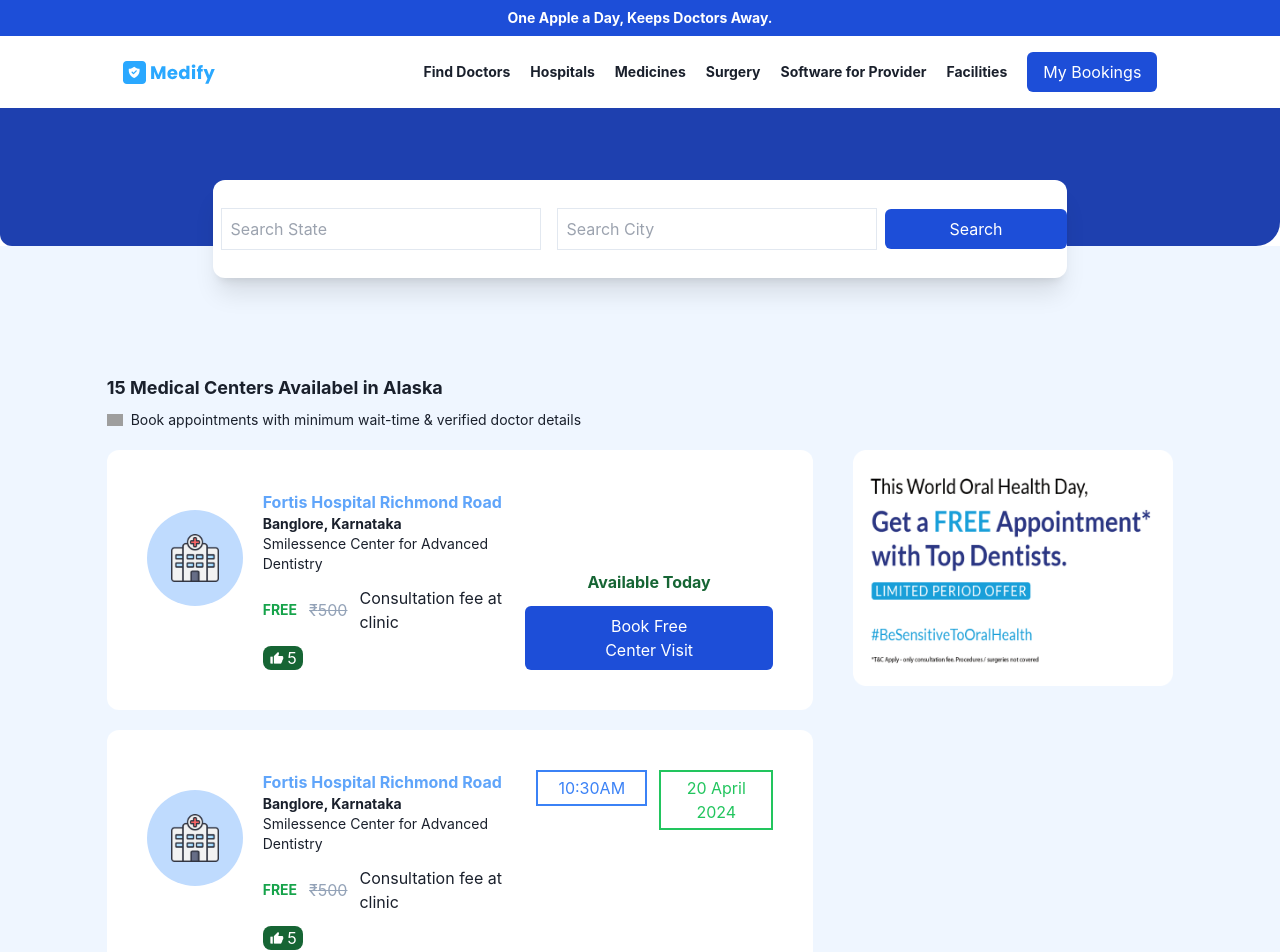
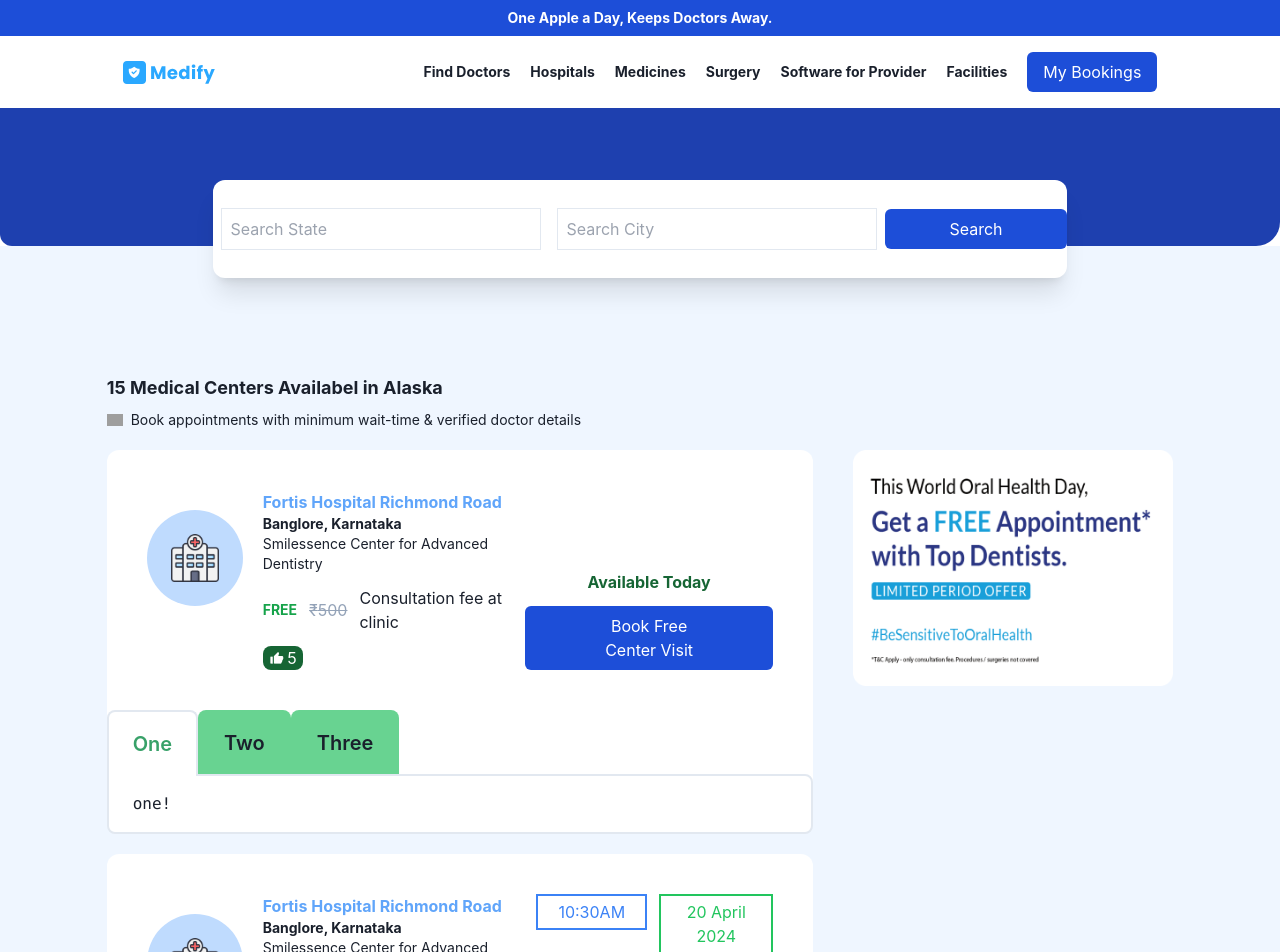
Before and after one commit to shubhamrawat0269/medify, a React (Vite) app: page /doctors in a window 1280 px wide. Shown: the top 952 px of the page. Built offline with nearby package versions, Linux system fonts and the light colour scheme; grey boxes are pictures that could not be loaded.

Commit message:
Put flag b/w two similar cards

```diff
--- a/src/components/HospitalDetailGrid/HospitalDetailCard.jsx
+++ b/src/components/HospitalDetailGrid/HospitalDetailCard.jsx
@@ -48,9 +48,6 @@
                 </button>
               </div>
             </div>
-            <div style={{ display: "none" }}>
-              <TabComp />
-            </div>
           </div>
         );
       }
@@ -100,7 +97,7 @@
                 />
               </div>
             </div>
-            <div style={{ display: "none" }}>
+            <div>
               <TabComp />
             </div>
           </div>
```
